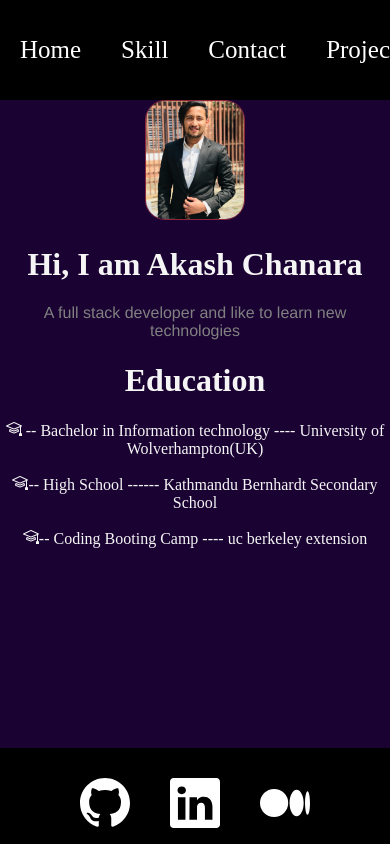
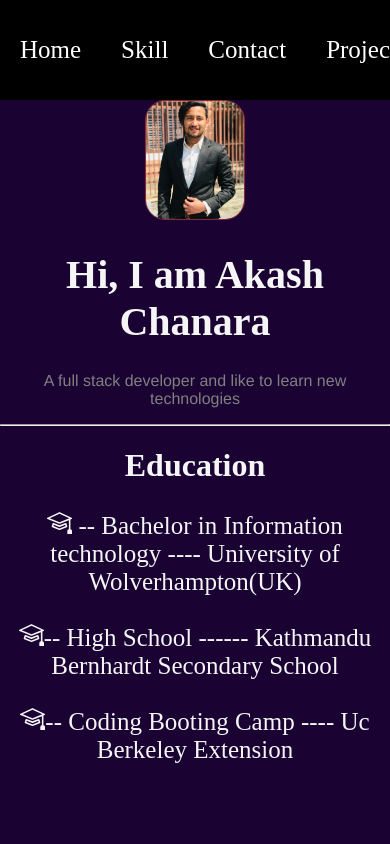
Before and after one commit to akash2040/Portfolio-React-, a React (Create React App) app in the folder portfolio-react/: page / in a window 390 px wide. Shown: the top 844 px of the page. Built offline with nearby package versions, Linux system fonts and the light colour scheme.

Commit message:
education added

```diff
--- a/portfolio-react/src/componets/home.js
+++ b/portfolio-react/src/componets/home.js
@@ -10,13 +10,13 @@ function Home() {
         <img src={img} alt="me" />
         <h1>Hi, I am Akash Chanara</h1>
         <p>A full stack developer and like to learn new technologies </p>
+        <hr></hr>
       </div>
       <h1>Education</h1>
-      <div className="school"></div>
-
+      <div className="school">
         <p>
-        <Mortarboard /> -- Bachelor in Information technology ---- University of
-        Wolverhampton(UK)
+          <Mortarboard /> -- Bachelor in Information technology ---- University
+          of Wolverhampton(UK)
         </p>
 
         <p>
@@ -26,8 +26,9 @@ function Home() {
 
         <p>
           <Mortarboard />
-        -- Coding Booting Camp ---- uc berkeley extension
+          -- Coding Booting Camp ---- Uc Berkeley Extension
         </p>
+      </div>
     </div>
   );
 }
--- a/portfolio-react/src/styles/Home.css
+++ b/portfolio-react/src/styles/Home.css
@@ -14,9 +14,12 @@
   color: grey;
   font-family: "Franklin Gothic Medium", "Arial Narrow", Arial, sans-serif;
 }
+.school {
+  font-size: 25px;
+}
 
 @media only screen and (max-width: 600px) {
-  .about h2 {
+  .about h1 {
     font-size: 40px;
   }
 }
```
Lines whose indentation alone changed are shown as unchanged.
